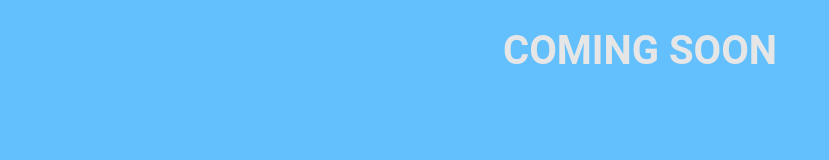
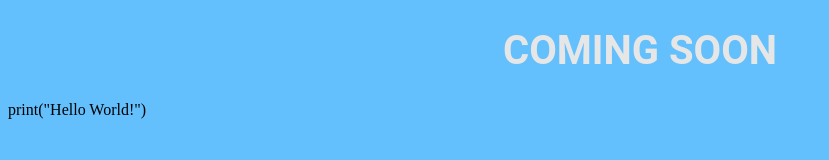
Before and after one commit to Syth-Service/BitMint, a plain HTML site: page index.html in a window 1280 px wide. Shown: the whole page, without its empty margins (0-829 px from the left). Drawn offline with Linux system fonts and the light colour scheme.

Commit message:
Update index.html

```diff
--- a/index.html
+++ b/index.html
@@ -10,5 +10,8 @@
 </head>
 <body>
     <h1>COMING SOON</h1>
+
+    <pyscript>print("Hello World!")</pyscript>
+
 </body>
 </html>
```
